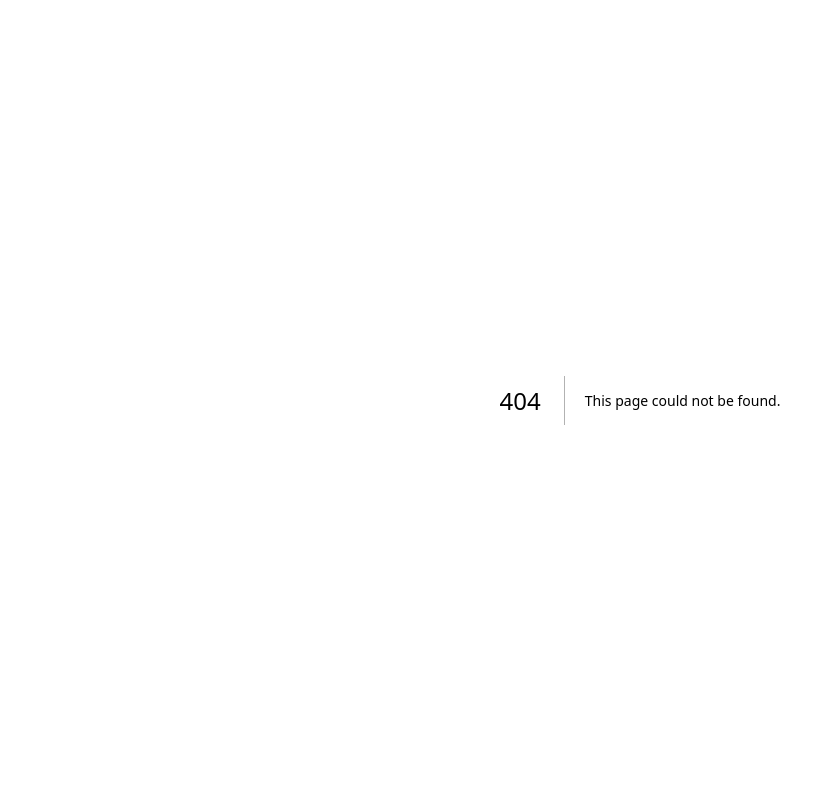
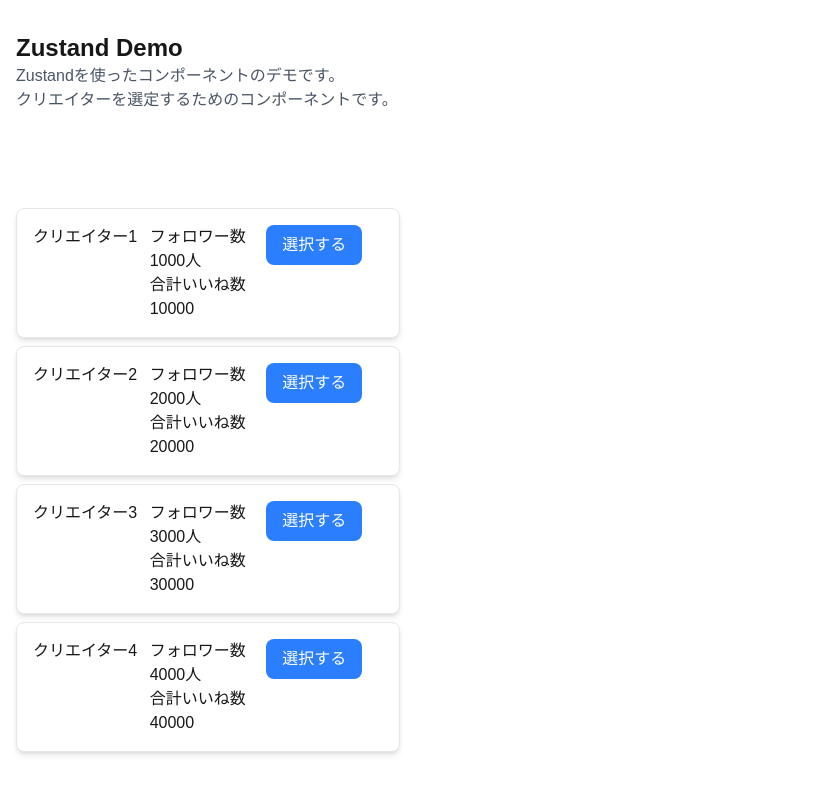
Before and after one commit to ikeyu0806/react-state-lib-comparison, a Next.js app: page /jotai in a window 1280 px wide. Before the commit this address had no page. Shown: the top 794 px of the page, without its empty margins (0-827 px from the left). Built offline with nearby package versions, Linux system fonts and the light colour scheme.

Commit message:
add jotai

```diff
--- /dev/null
+++ b/app/jotai/page.tsx
@@ -0,0 +1,27 @@
+'use client'
+
+import CreatorLists from '@/components/Jotai/CreatorLists'
+
+export default function ZustandPage() {
+  return (
+    <div className="grid grid-cols-12 gap-4">
+      <div className="col-span-12 my-4 p-4">
+        <h1 className="text-2xl font-bold">Zustand Demo</h1>
+        <p className="text-gray-600">
+          Zustandを使ったコンポーネントのデモです。
+          <br />
+          クリエイターを選定するためのコンポーネントです。
+        </p>
+      </div>
+      <div className="col-span-4 my-4 p-4">
+        <CreatorLists />
+      </div>
+      {/* <div className="col-span-4 my-4 p-4">
+        <CandidatesLists />
+      </div> */}
+      {/* <div className="col-span-4 my-4 p-4">
+        <CandidatesInsights />
+      </div> */}
+    </div>
+  )
+}
--- /dev/null
+++ b/components/Jotai/CreatorCard.tsx
@@ -0,0 +1,41 @@
+interface CreatorCardProps {
+  name: string
+  followers: number
+  totalLikes: number
+  isSelected: boolean
+  onClick: () => void
+}
+
+export default function CreatorCard({
+  name,
+  followers,
+  totalLikes,
+  onClick,
+  isSelected = false,
+}: CreatorCardProps) {
+  return (
+    <div
+      onClick={onClick}
+      className="grid grid-cols-12 bg-white border border-gray-200 rounded-lg my-2 p-4 shadow-md"
+    >
+      <div className="col-span-4">{name}</div>
+      <div className="col-span-4">
+        <div>フォロワー数</div>
+        <div>{followers}人</div>
+        <div>合計いいね数</div>
+        <div>{totalLikes}</div>
+      </div>
+      <div className="col-span-4">
+        {isSelected ? (
+          <button className="bg-red-500 text-white rounded-lg px-4 py-2">
+            候補から外す
+          </button>
+        ) : (
+          <button className="bg-blue-500 text-white rounded-lg px-4 py-2">
+            選択する
+          </button>
+        )}
+      </div>
+    </div>
+  )
+}
--- /dev/null
+++ b/components/Jotai/CreatorLists.tsx
@@ -0,0 +1,26 @@
+import { Creator } from '@/types/creator'
+import CreatorCard from './CreatorCard'
+import { useAtom, useAtomValue, useSetAtom } from 'jotai'
+import { unselectedCreatorsAtom } from '@/store/jotai/creator_atoms'
+
+export default function CreatorLists() {
+  const [unselectedCreators, setUnselectedCreators] = useAtom(unselectedCreatorsAtom)
+  return (
+    <div className="my-4">
+      {unselectedCreators.map((creator: Creator) => (
+        <CreatorCard
+          key={creator.name}
+          name={creator.name}
+          followers={creator.followers}
+          totalLikes={creator.totalLikes}
+          onClick={() => {
+            setUnselectedCreators((prev) =>
+              prev.filter((c) => c.name !== creator.name),
+            )
+          }}
+          isSelected={false}
+        />
+      ))}
+    </div>
+  )
+}
--- a/package.json
+++ b/package.json
@@ -11,6 +11,7 @@
   },
   "dependencies": {
     "@xstate/react": "^5.0.3",
+    "jotai": "^2.12.4",
     "next": "15.3.2",
     "prettier": "^3.5.3",
     "react": "^19.0.0",
--- /dev/null
+++ b/store/jotai/creator_atoms.ts
@@ -0,0 +1,16 @@
+import { atom } from 'jotai'
+import { Creator } from '@/types/creator'
+
+export const unselectedCreatorsAtom = atom([
+  { name: 'クリエイター1', followers: 1000, totalLikes: 10000 },
+  { name: 'クリエイター2', followers: 2000, totalLikes: 20000 },
+  { name: 'クリエイター3', followers: 3000, totalLikes: 30000 },
+  { name: 'クリエイター4', followers: 4000, totalLikes: 40000 },
+] as Creator[])
+
+export const selectedCreatorsAtom = atom([
+  { name: 'クリエイター5', followers: 5000, totalLikes: 50000 },
+  { name: 'クリエイター6', followers: 6000, totalLikes: 60000 },
+  { name: 'クリエイター7', followers: 7000, totalLikes: 70000 },
+  { name: 'クリエイター8', followers: 8000, totalLikes: 80000 },
+] as Creator[])
```
Also changed, not shown: 1 other file (tests, documents, lock files or other folders).
